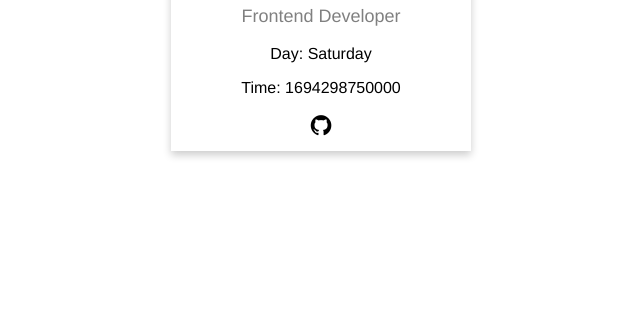
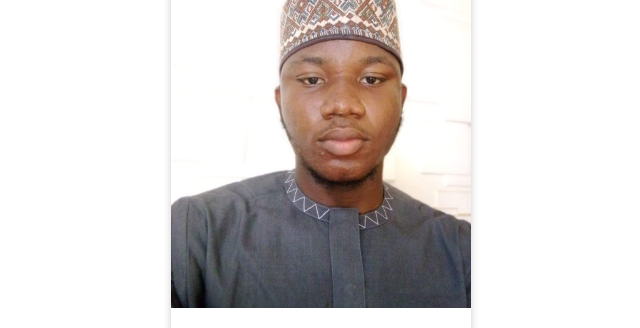
Before and after one commit to w-al-z/HNGPROJECT, a plain HTML site: page index.html in a window 1280 px wide. Shown: the part 117-445 px from the top of the page, without its empty margins (319-959 px from the left). Drawn offline with Linux system fonts and the light colour scheme.

Commit message:
added
second commit

```diff
--- a/index.html
+++ b/index.html
@@ -15,7 +15,7 @@
   <body>
     <div class="card">
       <img
-        src="/projectzuri/img/walz.jpg.jpg "
+        src="./img/walz.jpg"
         alt="walz"
         data-testid="slackDisplayImage"
         style="width: 100%"
```
Also changed, not shown: img/walz.jpg (renamed from img/walz.jpg.jpg).
